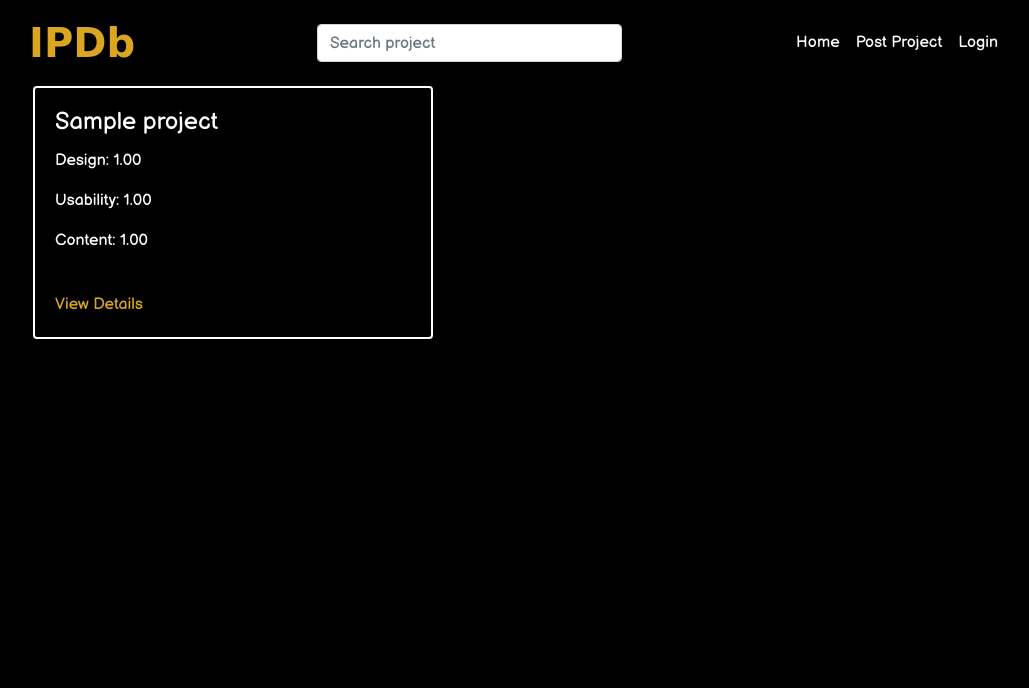
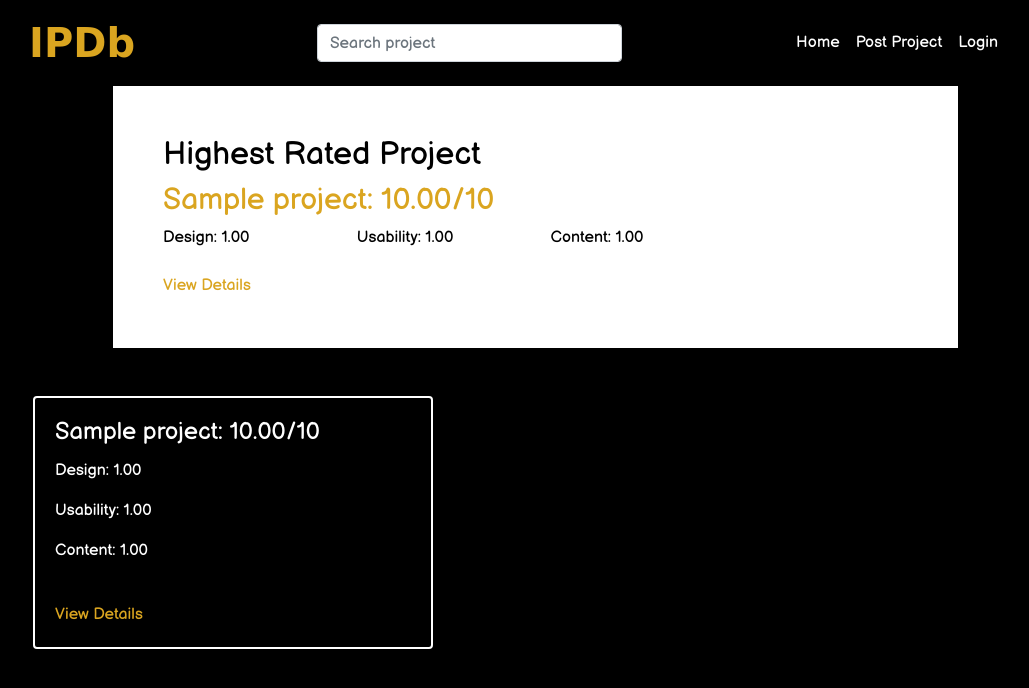
Before and after one commit to kangangi/ProjectsIP, a Django app: page / in a window 1280 px wide. Shown: the top 688 px of the page, without its empty margins (107-1136 px from the left). Run offline with Django 3.2, Linux system fonts and the light colour scheme; tables that the repository leaves empty hold one stand-in row (values such as "Sample post"); some libraries are stand-ins or nearby versions; some web fonts are replaced.

Commit message:
add highest score feature

```diff
--- a/projects/models.py
+++ b/projects/models.py
@@ -39,6 +39,8 @@ class Project(models.Model):
         return self.voters.count()
 
 
+
+
     @classmethod
     def display_all_projects(cls):
         return cls.objects.all()
--- a/projects/templates/index.html
+++ b/projects/templates/index.html
@@ -1,15 +1,39 @@
 {% extends 'base.html'%}
 {% block content %}
 <div class="container-fluid" id="nits">
+    <div id="highest">
+        <h2 >Highest Rated Project</h2>
+        <h4 style="font-size: 30px; color:goldenrod">{{highest.title}}: {{highest.average_score| floatformat:2}}/10</h4>
+        <div class="row">
+            <div class="col-md-3">
+                <p class="card-text">Design: {{highest.average_design| floatformat:2 }}</p>
+            </div>
+            <div class="col-md-3">
+                <p class="card-text">Usability: {{highest.average_usability | floatformat:2}}</p>
+            </div>
+            <div class="col-md-3">
+                <p class="card-text">Content: {{highest.average_content | floatformat:2}}</p>
+            </div>
+
+
+        </div>
+        <br>
+        <a class="text-center" style="color: goldenrod;" href="{% url 'project_details' highest.id %}"> View
+            Details</a>
+    </div>
+    <br><br>
+
 
     <div class="grid flex">
+
+
 
         {% for project in projects %}
 
         <div class="card grid-item">
             <img class="card-img-top" src="{{project.image.url}}" alt="">
             <div class="card-body">
-                <h4 class="card-title">{{project.title}}</h4>
+                <h4 class="card-title">{{project.title}}: {{project.average_score|floatformat:2}}/10</h4>
 
                 <p class="card-text">Design: {{project.average_design| floatformat:2 }}</p>
 
--- a/projects/templates/profile.html
+++ b/projects/templates/profile.html
@@ -42,7 +42,7 @@
     <div class = "card grid-item">
         <img class="card-img-top" src="{{project.image.url}}" alt="">
         <div class="card-body">
-            <h4 class="card-title">{{project.title}}</h4>
+            <h4 class="card-title">{{project.title}}: {{project.average_score|floatformat:2}}/10</h4>
 
                     <p class="card-text">Design: {{project.average_design | floatformat:2}}</p>
 
--- a/projects/templates/project_details.html
+++ b/projects/templates/project_details.html
@@ -33,12 +33,12 @@
                 <p>Description: {{project.description}}</p>
                 <p>Project Link: <a href="{{project.link}}">{{project.link}}</a></p>
 
-                <h3>Score</h3>
+                <h3>Overall Score : {{project.average_score| floatformat:2}}</h3>
                 <p>Design: {{project.average_design | floatformat:2}}</p>
                 <p>Usability: {{project.average_usability |floatformat:2}}</p>
                 <p>Content: {{project.average_content | floatformat:2}}</p>
 
-                <h3>Average Score : {{project.average_score| floatformat:2}}</h3>
+
             <hr style="color: white;">
 
             {% if user.is_authenticated %}
--- a/projects/views.py
+++ b/projects/views.py
@@ -16,8 +16,10 @@ def index(request):
     '''
     title = "IPDb"
     projects = Project.display_all_projects()
+    projects_scores = Project.objects.all().order_by('-average_score')
+    highest_score = projects_scores[0]
 
-    return render(request,"index.html",{"title": title, "projects": projects})
+    return render(request,"index.html",{"title": title, "projects": projects,"highest":highest_score})
 
 @login_required(login_url="/accounts/login/")
 def post_project(request):
--- a/static/css/base.css
+++ b/static/css/base.css
@@ -36,3 +36,13 @@ body {
 #project-details p{
     font-size: 20px;
 }
+
+#highest{
+    background-color: white;
+    color: black;
+    padding:50px;
+    margin-right: 200px;
+    margin-left: 80px;
+
+
+}
```
